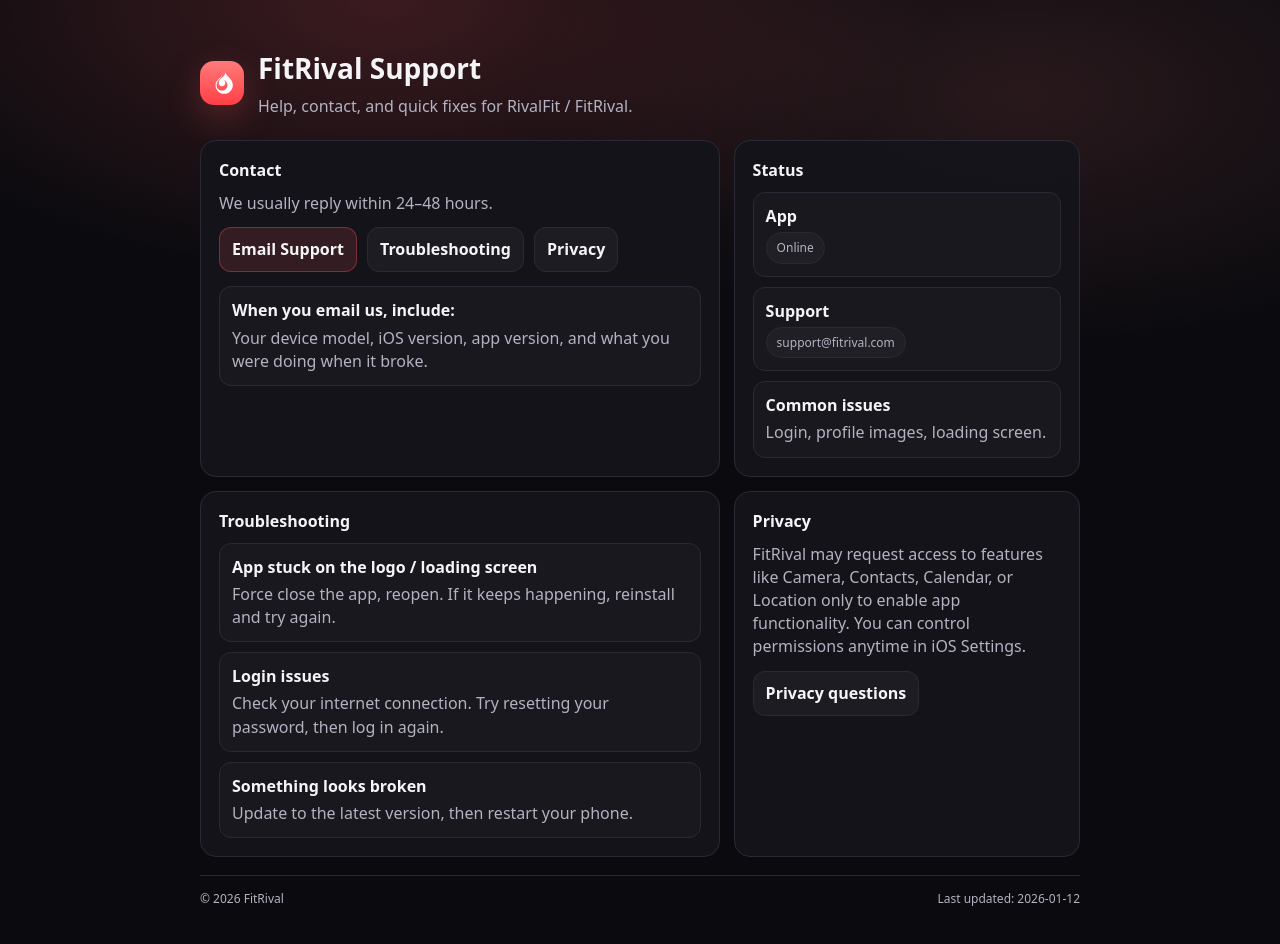
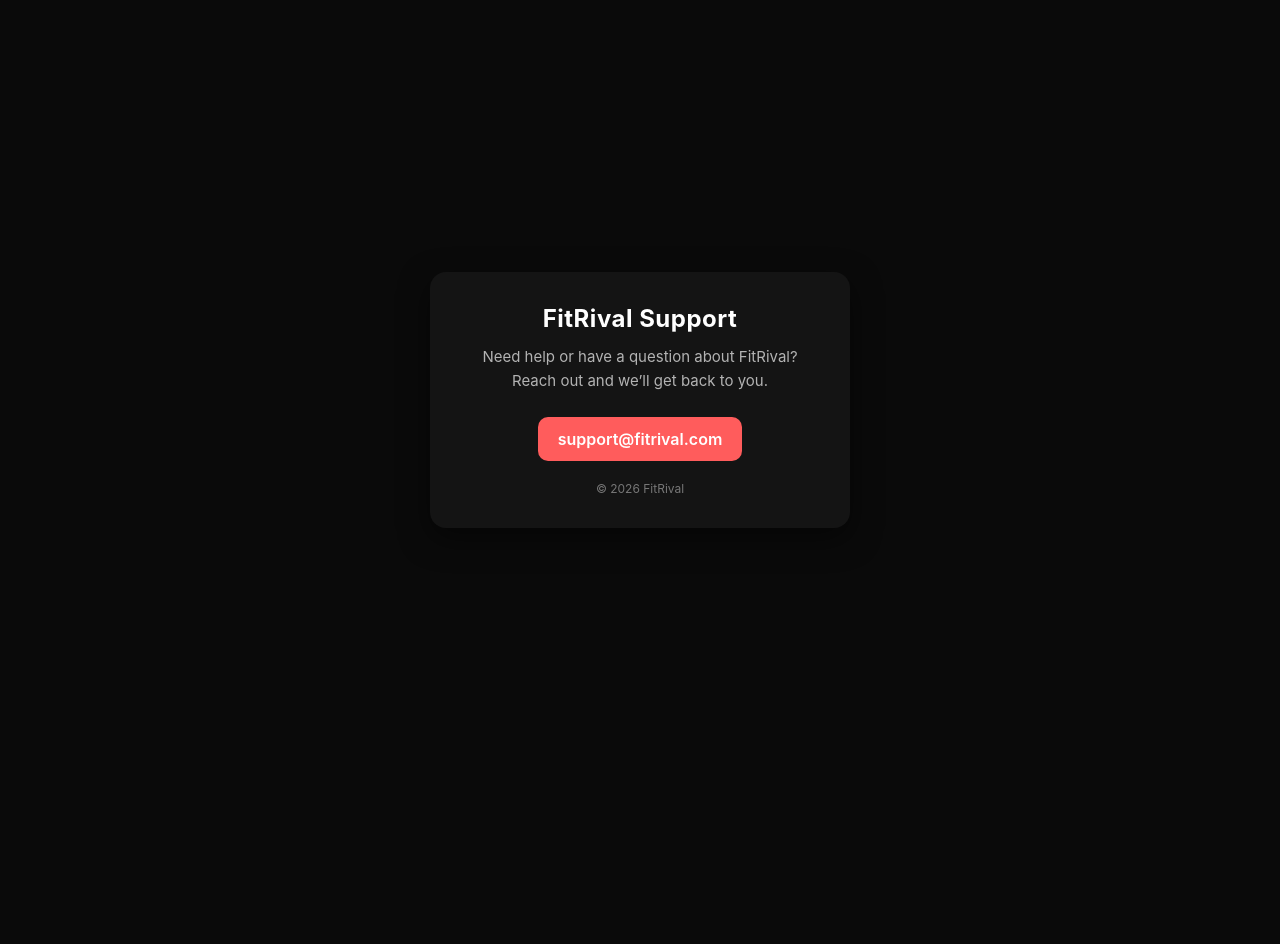
Before and after one commit to Zaenj/fitrival-support, a plain HTML site: page index.html in a window 1280 px wide. After the commit the page ends 800 px from the top, so only its background shows below. Drawn offline with Linux system fonts and the light colour scheme.

Commit message:
Refactor index.html for improved layout and design
Updated HTML structure and styles for FitRival Support page.

```diff
--- a/index.html
+++ b/index.html
@@ -1,198 +1,95 @@
-<!doctype html>
+<!DOCTYPE html>
 <html lang="en">
   <head>
     <meta charset="utf-8" />
+    <title>FitRival Support</title>
     <meta name="viewport" content="width=device-width, initial-scale=1" />
-  <title>FitRival Support</title>
-  <meta name="description" content="FitRival Support: help, contact, and troubleshooting." />
+
     <style>
-    :root{
-      --bg:#0b0b0f;
-      --card:#14141b;
-      --text:#f5f5f7;
-      --muted:#b3b3c2;
-      --line:#2a2a36;
-      --accent:#ff5a5f;
-      --link:#a9c6ff;
+      :root {
+        --bg: #0a0a0a;
+        --card: #141414;
+        --accent: #ff5c5c;
+        --text: #ffffff;
+        --muted: #b3b3b3;
       }
-    *{box-sizing:border-box}
-    body{
-      margin:0;
-      font-family: ui-sans-serif, system-ui, -apple-system, Segoe UI, Roboto, Helvetica, Arial, "Apple Color Emoji","Segoe UI Emoji";
-      background: radial-gradient(1000px 500px at 30% 0%, rgba(255,90,95,.20), transparent 55%),
-                  radial-gradient(900px 450px at 80% 10%, rgba(255,122,122,.12), transparent 55%),
-                  var(--bg);
-      color:var(--text);
-      line-height:1.45;
+
+      * {
+        box-sizing: border-box;
+        font-family: -apple-system, BlinkMacSystemFont, "Segoe UI",
+          Roboto, Inter, Helvetica, Arial, sans-serif;
       }
-    a{color:var(--link); text-decoration:none}
-    a:hover{text-decoration:underline}
-    .wrap{max-width:920px; margin:0 auto; padding:48px 20px}
-    .header{
-      display:flex; gap:14px; align-items:center; margin-bottom:22px;
+
+      body {
+        margin: 0;
+        background: var(--bg);
+        color: var(--text);
+        min-height: 100vh;
+        display: flex;
+        align-items: center;
+        justify-content: center;
       }
-    .badge{
-      width:44px; height:44px; border-radius:14px;
-      background: linear-gradient(180deg, #ff7b7b, #ff3f46);
-      display:grid; place-items:center;
-      box-shadow: 0 12px 35px rgba(255,90,95,.25);
+
+      .card {
+        background: var(--card);
+        padding: 32px;
+        border-radius: 16px;
+        max-width: 420px;
+        width: 100%;
+        text-align: center;
+        box-shadow: 0 10px 30px rgba(0, 0, 0, 0.5);
       }
-    .badge svg{width:26px; height:26px; fill:#fff}
-    h1{font-size:28px; margin:0}
-    .sub{color:var(--muted); margin:6px 0 0}
-    .grid{
-      display:grid;
-      grid-template-columns: 1.2fr .8fr;
-      gap:14px;
-      margin-top:18px;
+
+      h1 {
+        margin: 0 0 12px;
+        font-size: 24px;
+        letter-spacing: 0.5px;
       }
-    @media (max-width: 820px){
-      .grid{grid-template-columns:1fr}
+
+      p {
+        margin: 0 0 24px;
+        color: var(--muted);
+        font-size: 15px;
+        line-height: 1.6;
       }
-    .card{
-      background: rgba(20,20,27,.92);
-      border:1px solid var(--line);
-      border-radius:16px;
-      padding:18px;
+
+      a {
+        display: inline-block;
+        padding: 12px 20px;
+        border-radius: 10px;
+        background: var(--accent);
+        color: #fff;
+        text-decoration: none;
+        font-weight: 600;
+        transition: transform 0.15s ease, opacity 0.15s ease;
       }
-    .card h2{font-size:16px; margin:0 0 10px}
-    .list{margin:0; padding:0; list-style:none; display:grid; gap:10px}
-    .item{
-      padding:12px;
-      border:1px solid var(--line);
-      border-radius:12px;
-      background: rgba(255,255,255,.02);
+
+      a:hover {
+        transform: translateY(-1px);
+        opacity: 0.9;
       }
-    .item b{display:block; margin-bottom:4px}
-    .muted{color:var(--muted)}
-    .pill{
-      display:inline-block;
-      padding:6px 10px;
-      border-radius:999px;
-      border:1px solid var(--line);
-      background: rgba(255,255,255,.03);
-      font-size:12px;
-      color:var(--muted);
+
+      footer {
+        margin-top: 20px;
+        font-size: 12px;
+        color: #777;
       }
-    .btnrow{display:flex; flex-wrap:wrap; gap:10px; margin-top:12px}
-    .btn{
-      display:inline-flex; align-items:center; justify-content:center;
-      gap:8px;
-      padding:10px 12px;
-      border-radius:12px;
-      border:1px solid var(--line);
-      background: rgba(255,255,255,.04);
-      color:var(--text);
-      font-weight:600;
-    }
-    .btn.primary{
-      border-color: rgba(255,90,95,.35);
-      background: rgba(255,90,95,.14);
-    }
-    .footer{
-      margin-top:18px;
-      color:var(--muted);
-      font-size:12px;
-      display:flex;
-      flex-wrap:wrap;
-      gap:10px;
-      justify-content:space-between;
-      border-top:1px solid var(--line);
-      padding-top:14px;
-    }
-    code{font-family: ui-monospace, SFMono-Regular, Menlo, Monaco, Consolas, "Liberation Mono", "Courier New", monospace}
     </style>
   </head>
+
   <body>
-  <div class="wrap">
-    <div class="header">
-      <div class="badge" aria-hidden="true">
-        <!-- simple flame icon -->
-        <svg viewBox="0 0 24 24"><path d="M12 2c.7 3.2-1.4 4.8-3.2 6.5C7.2 10 6 11.4 6 14c0 4.4 3.6 8 8 8s8-3.6 8-8c0-3.3-2-5.5-4.2-7.8-1.1-1.2-2.2-2.4-2.8-3.8-.2 2.2-1.6 3.9-3.6 5.3C10 8.7 9 10.1 9 12c0 1.7 1.3 3 3 3s3-1.3 3-3c0-1.2-.6-2.1-1.4-2.9C15.7 10.3 17 12 17 14c0 2.8-2.2 5-5 5s-5-2.2-5-5c0-2.3 1.2-4 2.7-5.5C11.3 7 12.6 5.4 12 2z"/></svg>
+    <div class="card">
+      <h1>FitRival Support</h1>
+      <p>
+        Need help or have a question about FitRival?
+        Reach out and we’ll get back to you.
+      </p>
+
+      <a href="mailto:support@fitrival.com">support@fitrival.com</a>
+
+      <footer>
+        © 2026 FitRival
+      </footer>
     </div>
-      <div>
-        <h1>FitRival Support</h1>
-        <div class="sub">Help, contact, and quick fixes for RivalFit / FitRival.</div>
-      </div>
-    </div>
-
-    <div class="grid">
-      <div class="card">
-        <h2>Contact</h2>
-        <div class="muted">We usually reply within 24–48 hours.</div>
-        <div class="btnrow">
-          <a class="btn primary" href="mailto:support@fitrival.com?subject=FitRival%20Support%20Request">Email Support</a>
-          <a class="btn" href="#troubleshooting">Troubleshooting</a>
-          <a class="btn" href="#privacy">Privacy</a>
-        </div>
-
-        <div style="margin-top:14px" class="item">
-          <b>When you email us, include:</b>
-          <div class="muted">
-            Your device model, iOS version, app version, and what you were doing when it broke.
-          </div>
-        </div>
-      </div>
-
-      <div class="card">
-        <h2>Status</h2>
-        <ul class="list">
-          <li class="item">
-            <b>App</b>
-            <span class="pill">Online</span>
-          </li>
-          <li class="item">
-            <b>Support</b>
-            <span class="pill">support@fitrival.com</span>
-          </li>
-          <li class="item">
-            <b>Common issues</b>
-            <div class="muted">Login, profile images, loading screen.</div>
-          </li>
-        </ul>
-      </div>
-
-      <div class="card" id="troubleshooting">
-        <h2>Troubleshooting</h2>
-        <ul class="list">
-          <li class="item">
-            <b>App stuck on the logo / loading screen</b>
-            <div class="muted">Force close the app, reopen. If it keeps happening, reinstall and try again.</div>
-          </li>
-          <li class="item">
-            <b>Login issues</b>
-            <div class="muted">Check your internet connection. Try resetting your password, then log in again.</div>
-          </li>
-          <li class="item">
-            <b>Something looks broken</b>
-            <div class="muted">Update to the latest version, then restart your phone.</div>
-          </li>
-        </ul>
-      </div>
-
-      <div class="card" id="privacy">
-        <h2>Privacy</h2>
-        <div class="muted">
-          FitRival may request access to features like Camera, Contacts, Calendar, or Location only to enable app functionality.
-          You can control permissions anytime in iOS Settings.
-        </div>
-        <div class="btnrow">
-          <!-- If you later add a privacy policy page, link it here -->
-          <a class="btn" href="mailto:support@fitrival.com?subject=FitRival%20Privacy%20Question">Privacy questions</a>
-        </div>
-      </div>
-    </div>
-
-    <div class="footer">
-      <div>© <span id="y"></span> FitRival</div>
-      <div class="muted">Last updated: <span id="d"></span></div>
-    </div>
-  </div>
-
-  <script>
-    const now = new Date();
-    document.getElementById('y').textContent = now.getFullYear();
-    document.getElementById('d').textContent = now.toISOString().slice(0,10);
-  </script>
   </body>
 </html>
```
Lines whose indentation alone changed are shown as unchanged.
